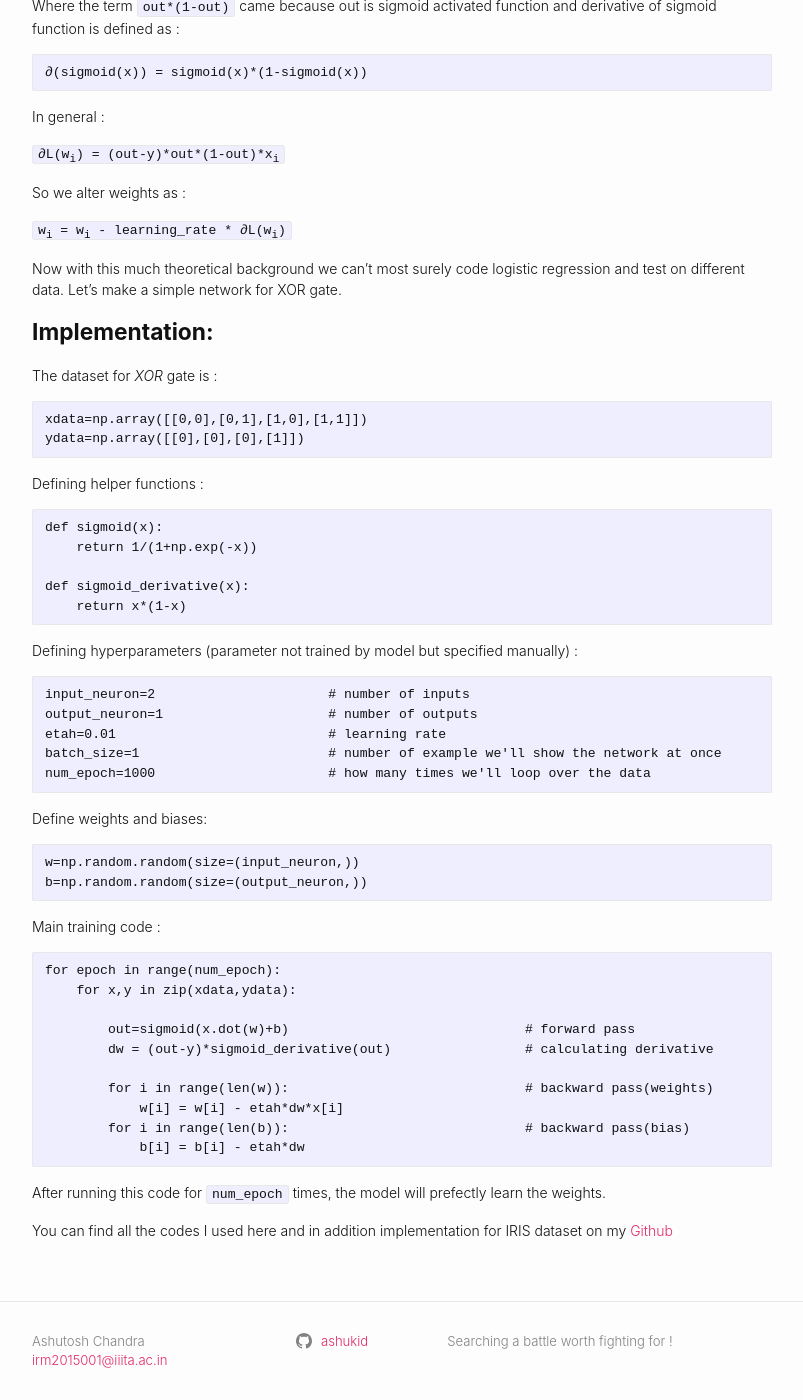
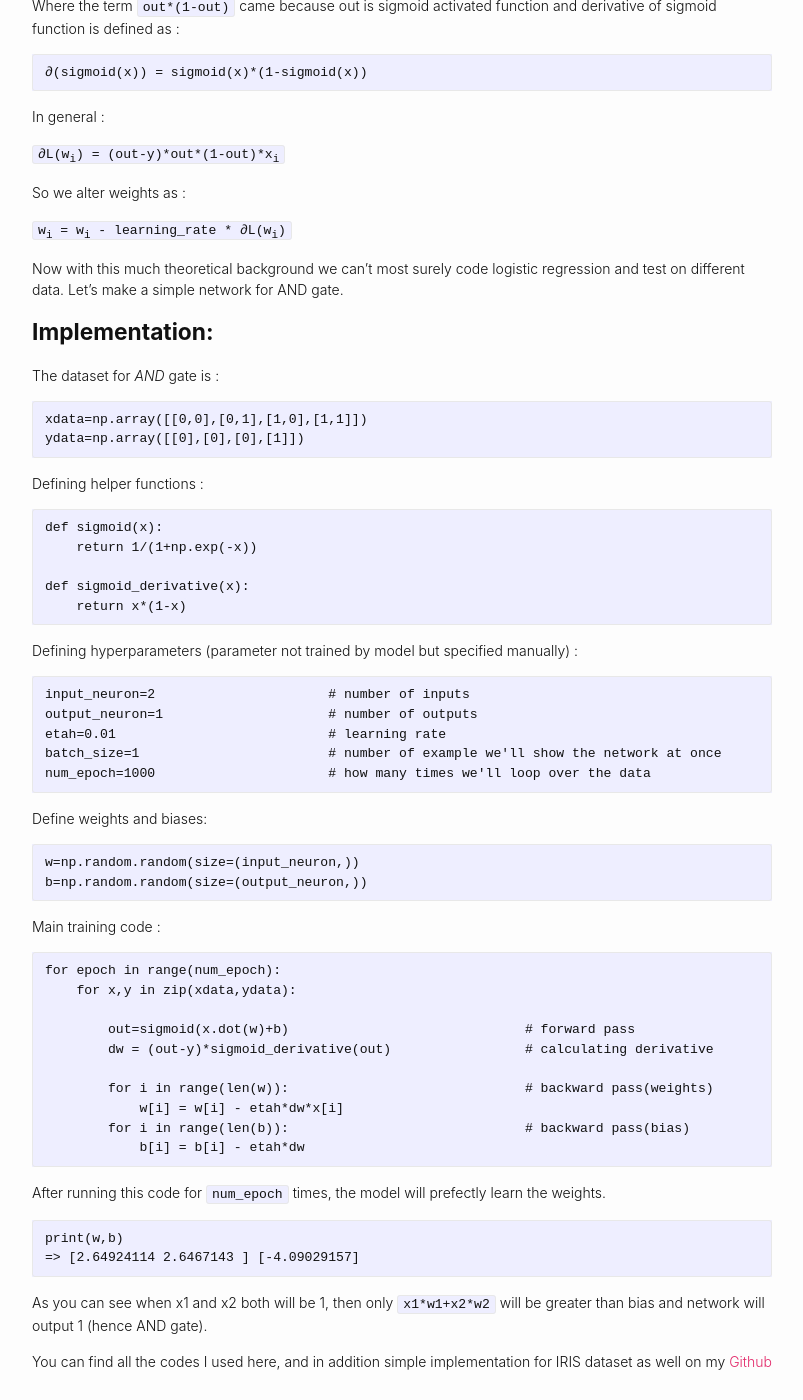
Before and after one commit to ashukid/ashukid.github.io, a Jekyll site: the page built from _posts/2018-12-19-logistic-regression-in-numpy.md, in a window 1280 px wide and 1400 px high, scrolled down 1386 px. Shown: the whole window, without its empty margins (238-1041 px from the left). Built offline with Jekyll 4.4.1, drawn with Linux system fonts in a browser that asks for light colours; comment, search, counter and statistics services are not loaded.

Commit message:
fixed error

````diff
--- a/_posts/2018-12-19-logistic-regression-in-numpy.md
+++ b/_posts/2018-12-19-logistic-regression-in-numpy.md
@@ -52,11 +52,11 @@ So we alter weights as :
 
 <code>w<sub>i</sub> = w<sub>i</sub> - learning_rate * ∂L(w<sub>i</sub>)</code>
 
-Now with this much theoretical background we can't most surely code logistic regression and test on different data. Let's make a simple network for XOR gate.
+Now with this much theoretical background we can't most surely code logistic regression and test on different data. Let's make a simple network for AND gate.
 
 ### **Implementation:**
 
-The dataset for *XOR* gate is :
+The dataset for *AND* gate is :
 ```
 xdata=np.array([[0,0],[0,1],[1,0],[1,1]])
 ydata=np.array([[0],[0],[0],[1]])
@@ -100,4 +100,10 @@ for epoch in range(num_epoch):
 ```
 After running this code for `num_epoch` times, the model will prefectly learn the weights.
 
-You can find all the codes I used here and in addition implementation for IRIS dataset on my [Github](https://github.com/ashukid/Neural_Networks_using_Numpy)
+```
+print(w,b)
+=> [2.64924114 2.6467143 ] [-4.09029157]
+```
+As you can see when x1 and x2 both will be 1, then only `x1*w1+x2*w2` will  be greater than bias and network will output 1 (hence AND gate).
+
+You can find all the codes I used here, and in addition simple implementation for IRIS dataset as well on my [Github](https://github.com/ashukid/Neural_Networks_using_Numpy)
````
